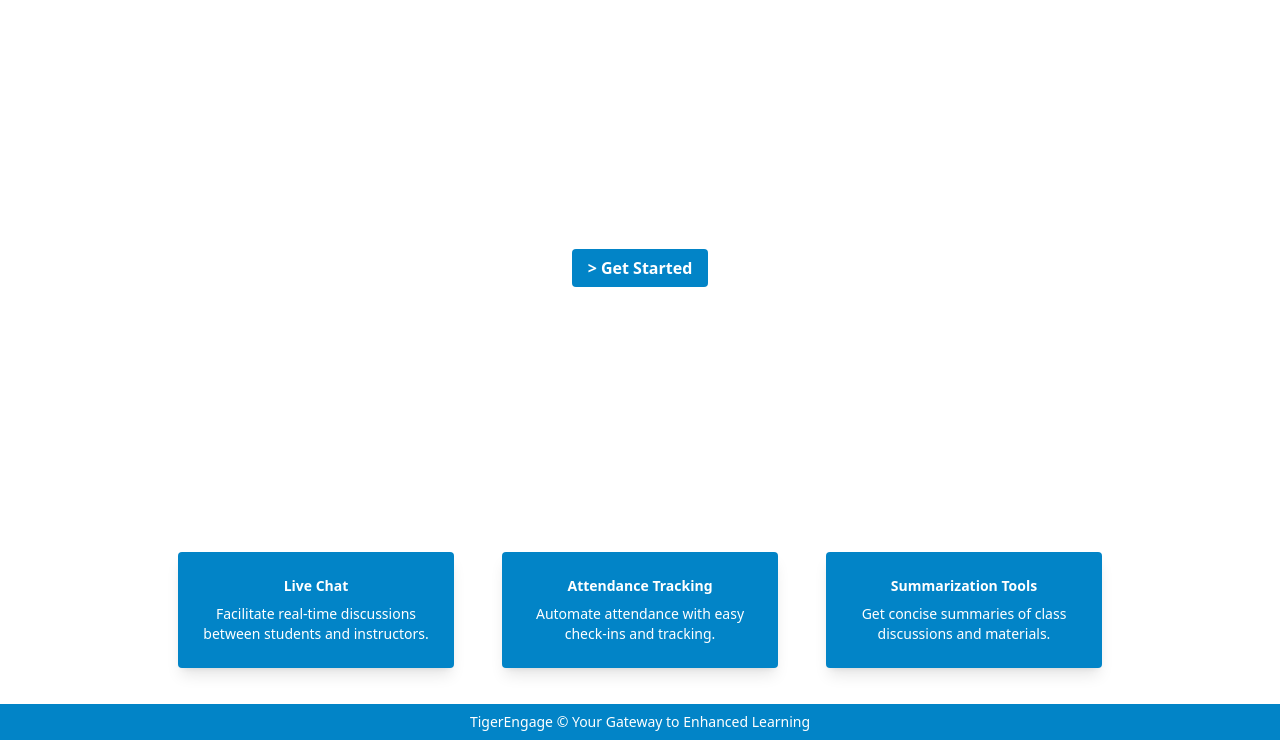
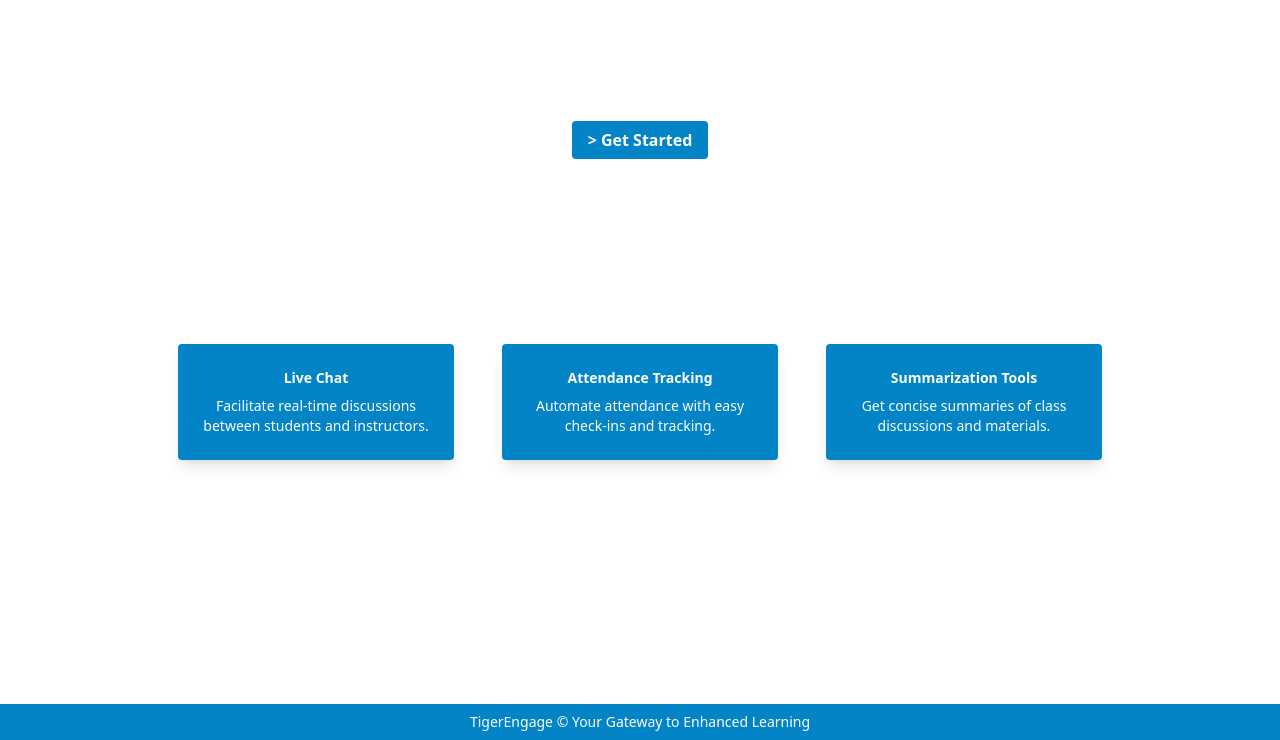
Before and after one commit to edouard2000/TigerEngage, a Flask app: page /home in a window 1280 px wide. Shown: the part 60-800 px from the top of the page. Run offline with Flask 3, Linux system fonts and the light colour scheme; style sheets or scripts are compiled from the project's sources; some libraries are stand-ins or nearby versions.

Commit message:
fixed the postion of the feature to not stack at the botton

```diff
--- a/app.py
+++ b/app.py
@@ -15,8 +15,8 @@ from datetime import datetime
 
 # Related third-party imports
 from dotenv import load_dotenv
-from gevent import monkey
-monkey.patch_all()
+# from gevent import monkey
+# monkey.patch_all()
 import flask
 from flask import (
     jsonify, request, flash, redirect,
--- a/static/css/output.css
+++ b/static/css/output.css
@@ -1126,9 +1123,23 @@ video {
   padding-bottom: 16rem;
 }
 
-.px-8 {
-  padding-left: 2rem;
-  padding-right: 2rem;
+.py-52 {
+  padding-top: 13rem;
+  padding-bottom: 13rem;
+}
+
+.py-32 {
+  padding-top: 8rem;
+  padding-bottom: 8rem;
+}
+
+.py-12 {
+  padding-top: 3rem;
+  padding-bottom: 3rem;
+}
+
+.pb-8 {
+  padding-bottom: 2rem;
 }
 
 .pl-5 {
--- a/templates/home.html
+++ b/templates/home.html
@@ -8,7 +8,7 @@ TigerEngage - Empower Your Educational Experience
 {% endblock %}
 
 {% block content %}
-<div class="text-center py-64 bg-white">
+<div class="text-center py-32 bg-white">
   <a
     href="{{ url_for('role_selection') }}"
     class="get-started-button bg-sky-600 hover:bg-sky-950 text-white font-bold py-2 px-4 rounded transition duration-300"
@@ -16,7 +16,7 @@ TigerEngage - Empower Your Educational Experience
   >
 </div>
 
-<div class="container mx-auto px-6 text-center">
+<div class="container mx-auto px-6 py-12 text-center">
   <div class="flex flex-wrap justify-center gap-4">
     <div class="w-full sm:w-1/2 md:w-1/4 p-4">
       <div
```
Also changed, not shown: other parts of static/css/output.css (+18 -25 lines).
